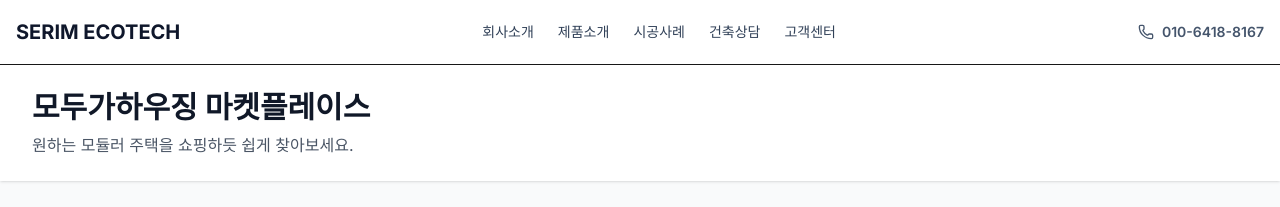
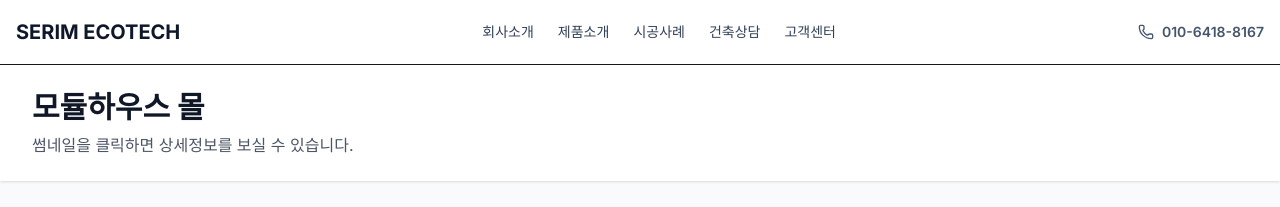
Before and after one commit to letmeshowyouaboutme/modulehouse, a Next.js app: page / in a window 1280 px wide. Shown: the top 207 px of the page. Built offline with nearby package versions, Linux system fonts and the light colour scheme.

Commit message:
정보들 수정2

```diff
--- a/src/app/page.tsx
+++ b/src/app/page.tsx
@@ -9,9 +9,9 @@ export default function Home() {
       {/* Header / Hero Section */}
       <header className="bg-white shadow-sm">
         <div className="max-w-7xl mx-auto px-4 py-6 sm:px-6 lg:px-8">
-          <h1 className="text-3xl font-bold text-gray-900">모두가하우징 마켓플레이스</h1>
+          <h1 className="text-3xl font-bold text-gray-900">모듈하우스 몰</h1>
           <p className="mt-2 text-gray-600">
-            원하는 모듈러 주택을 쇼핑하듯 쉽게 찾아보세요.
+            썸네일을 클릭하면 상세정보를 보실 수 있습니다.
           </p>
         </div>
       </header>
```
